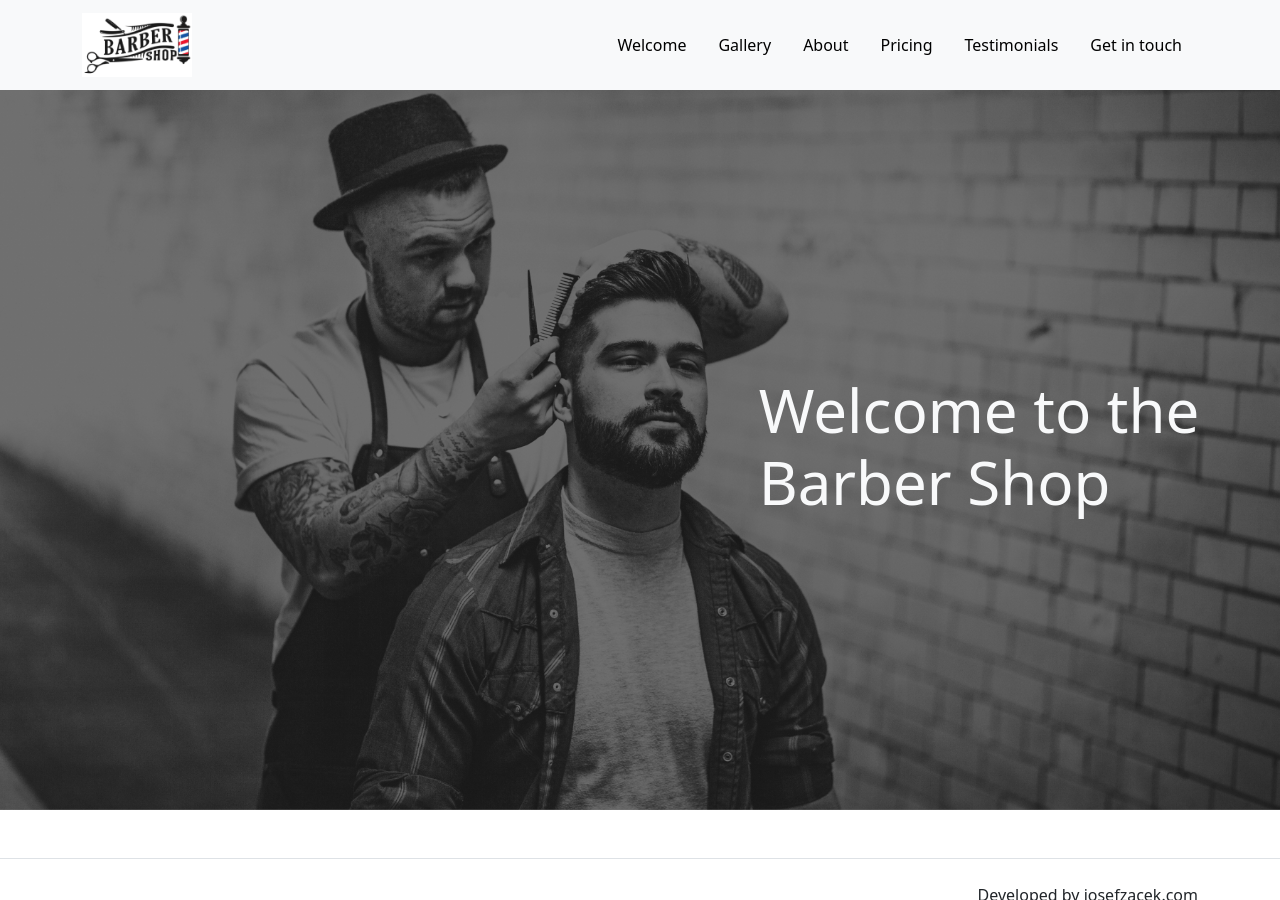
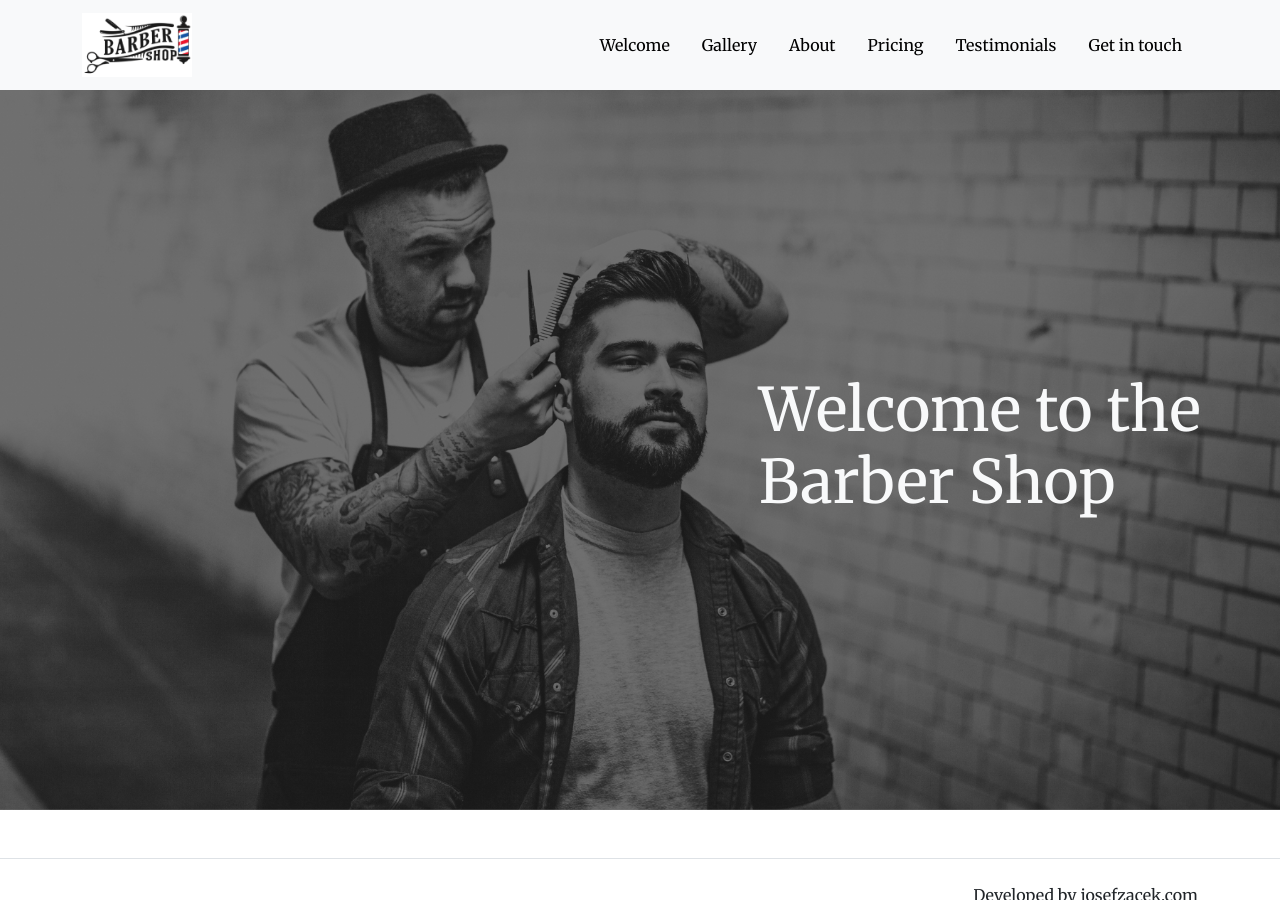
Before and after one commit to josefzacek/barber.josefzacek.com, a Jekyll site: the page built from index.html, in a window 1280 px wide and 900 px high. Built offline with Jekyll 4.4.1, drawn with Linux system fonts in a browser that asks for light colours.

Commit message:
setup Merriweather as default font

```diff
--- a/assets/css/style.css
+++ b/assets/css/style.css
@@ -1,3 +1,7 @@
+body {
+  font-family: 'Merriweather', serif;
+}
+
 .banner-row {
   background-image: linear-gradient( rgba(0, 0, 0, 0.5), rgba(0, 0, 0, 0.5) ),url("../images/Man-getting-haircut.png");
   height: 80vh;
```
